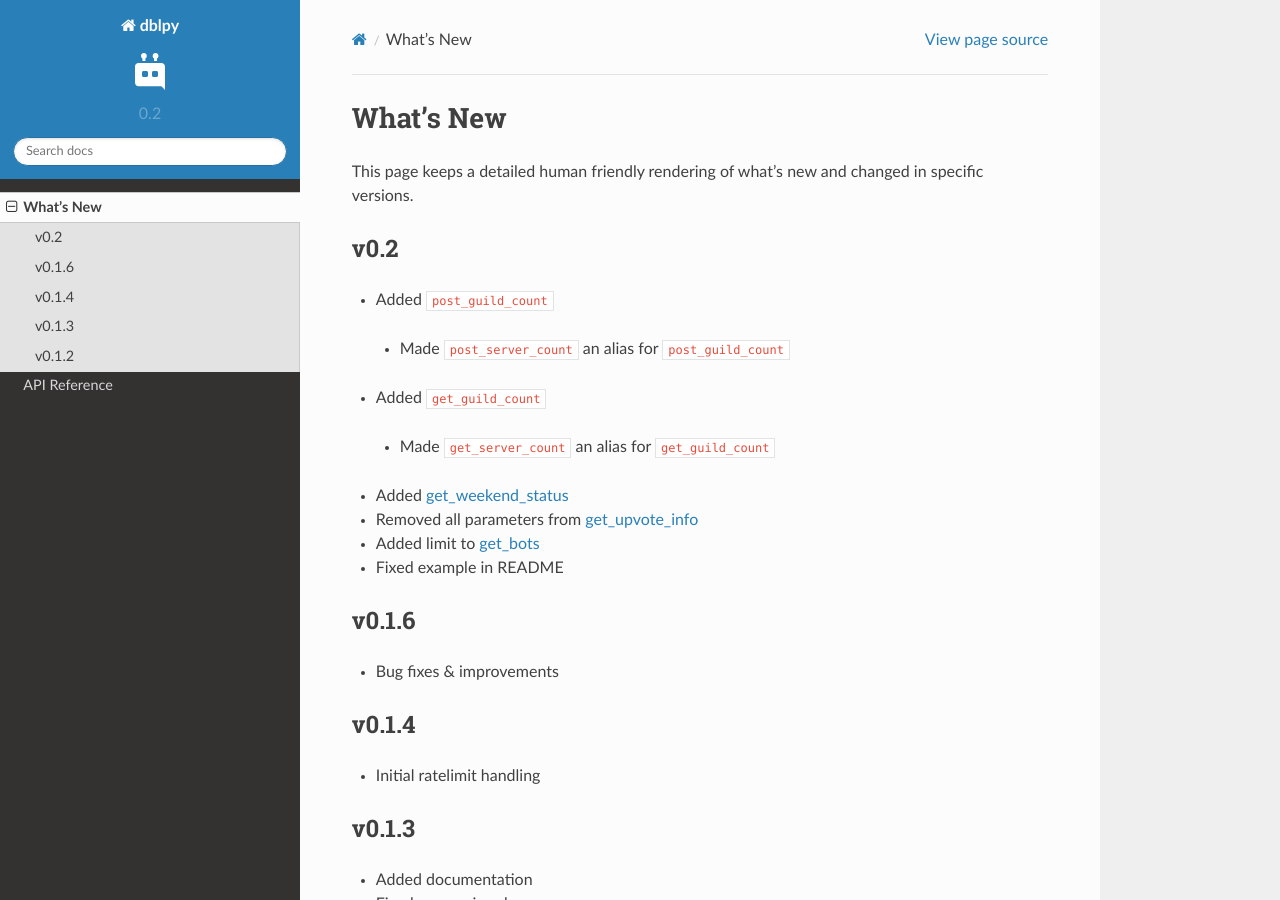
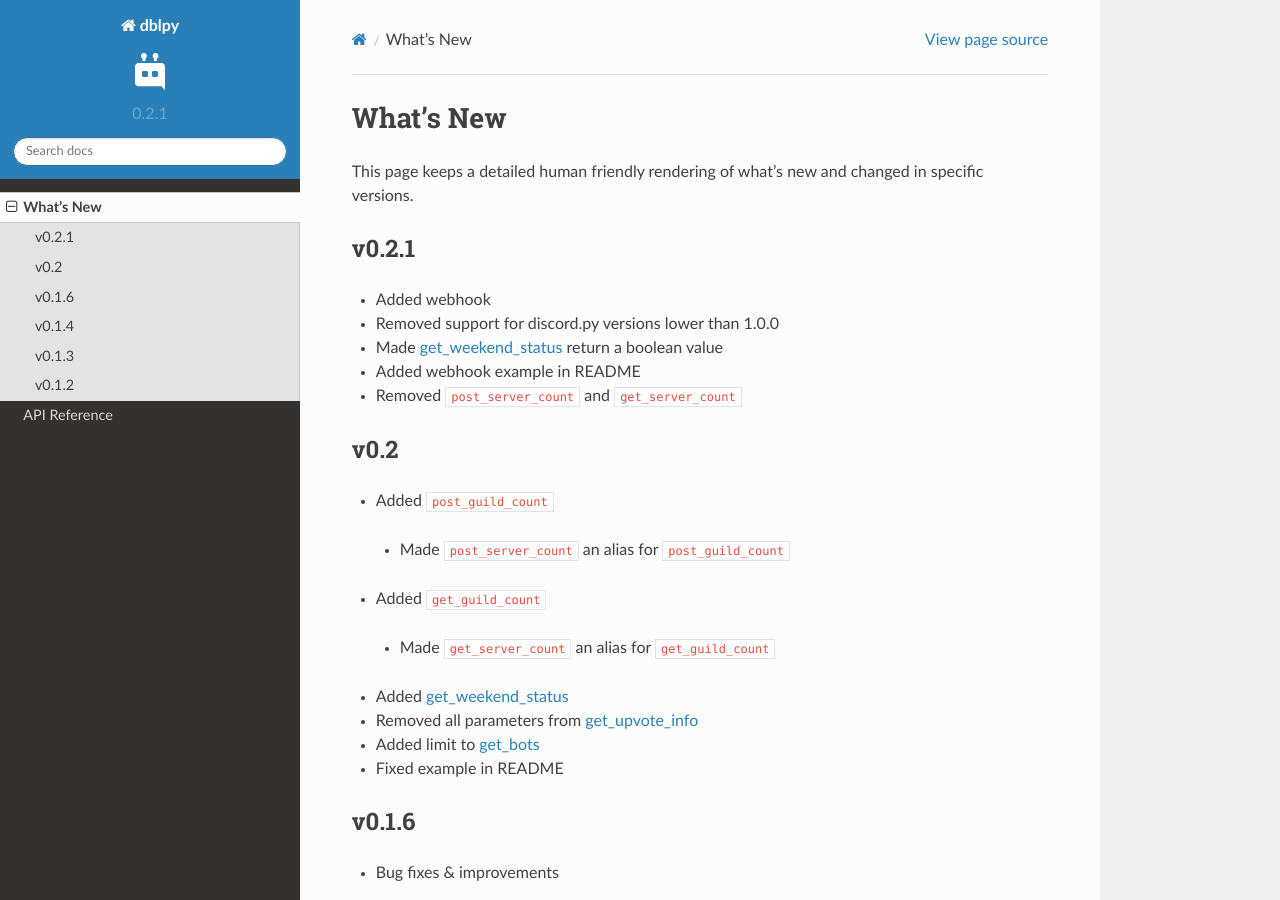
Before and after one commit to Top-gg-Community/python-sdk, a Sphinx documentation site: the page built from docs/whats_new.rst, in a window 1280 px wide and 900 px high. Built offline with Sphinx 7.4.7 and the Read the Docs theme 2.0.0, drawn with Linux system fonts in a browser that asks for light colours.

Commit message:
Added webhook and more
* Added webhook
* Removed support for discord.py versions lower than 1.0.0
* Made get_weekend_status return a boolean value
* Added webhook example in README
* Removed post_server_count and get_server_count

```diff
--- a/dbl/__init__.py
+++ b/dbl/__init__.py
@@ -12,7 +12,7 @@ __title__ = 'dblpy'
 __author__ = 'Francis Taylor'
 __license__ = 'MIT'
 __copyright__ = 'Copyright 2019 Francis Taylor'
-__version__ = '0.2'
+__version__ = '0.2.1'
 
 from collections import namedtuple
 
@@ -22,4 +22,4 @@ from .http import HTTPClient
 
 VersionInfo = namedtuple('VersionInfo', 'major minor micro releaselevel serial')
 
-version_info = VersionInfo(major=0, minor=2, micro=0, releaselevel='final', serial=0)
+version_info = VersionInfo(major=0, minor=2, micro=1, releaselevel='final', serial=0)
--- a/docs/api.rst
+++ b/docs/api.rst
@@ -30,6 +30,12 @@ Client
 
     All of the following functions return their data as a JSON object (except widget generation)!
 
+.. warning::
+
+    `bot.wait_until_ready`_ method must be called before using this library!
+
+    .. _bot.wait_until_ready: https://discordpy.readthedocs.io/en/latest/api.html#discord.Client.wait_until_ready
+
 .. autoclass:: Client
     :members:
 
--- a/docs/whats_new.rst
+++ b/docs/whats_new.rst
@@ -8,10 +8,19 @@ What's New
 This page keeps a detailed human friendly rendering of what's new and changed
 in specific versions.
 
-.. _vp0p2p0:
+.. _vp0p2p1:
+
+v0.2.1
+------
+
+* Added webhook
+* Removed support for discord.py versions lower than 1.0.0
+* Made `get_weekend_status`_ return a boolean value
+* Added webhook example in README
+* Removed ``post_server_count`` and ``get_server_count``
 
 v0.2
-------
+----
 
 * Added ``post_guild_count``
  * Made ``post_server_count`` an alias for ``post_guild_count``
```
Also changed, not shown: README.rst (+43 -5 lines), 1 other file.
